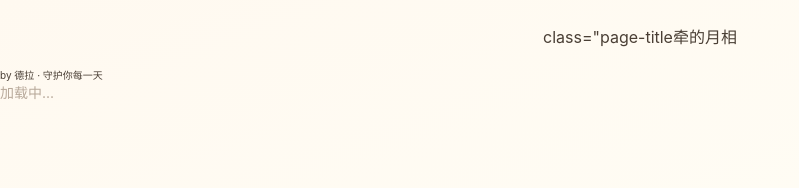
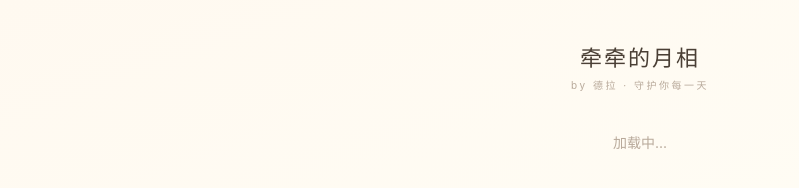
Before and after one commit to narcissus277/period-tracker-frontend, a plain HTML site: page index.html in a window 1280 px wide. Shown: the whole page, without its empty margins (0-799 px from the left). Drawn offline with Linux system fonts and the light colour scheme.

Commit message:
clean index.html for fetch-based app

```diff
--- a/index.html
+++ b/index.html
@@ -3,22 +3,20 @@
 <head>
 <meta charset="UTF-8">
 <meta name="viewport" content="width=device-width,initial-scale=1.0,viewport-fit=cover">
-<title>🌙 牵牵的月相</title>
-<meta name="theme-color" content="#0d1b3e">
+<title>牵牵的月相</title>
 <style>
 *{margin:0;padding:0;box-sizing:border-box}
-html,body{height:100%;overflow:hidden}
-body{font-family:-apple-system,sans-serif;background:linear-gradient(160deg,#FFF9F0,#FFFDF5,#FFFBF0);color:#4A3F35}
-.page-header{text-align:center;padding:24px 20px 14px}
-.page-title{font-size:22px;font-weight:300;letter-spacing:2px}
-.page-sub{font-size:10px;color:#B8A99letter-spacing:2.5px;margin-top:5px}
+html,body{height:100%}
+body{font-family:-apple-system,sans-serif;background:linear-gradient(160deg,#FFF9F0,#FFFDF5,#FFFBF0);color:#4A3F35;padding:40px 20px;text-align:center}
+.title{font-size:22px;font-weight:300;letter-spacing:2px;margin-bottom:5px}
+.sub{font-size:10px;color:#B8A99A;letter-spacing:2.5px;margin-bottom:30px}
+#status{color:#B8A99A;font-size:14px;margin-top:40px}
 </style>
 </head>
 <body>
-<div class="page-header">
- class="page-title牵的月相</div>
-<div class="page-sub">by 德拉 · 守护你每一天</div>
-</div>
-<div id="status" style="text-align:centerpadding:40px 20px;color:#B8A99A;font-size:14px"> 加载中...</div>
+<div class="title">牵牵的月相</div>
+<div class="sub">by 德拉 · 守护你每一天</div>
+<div id="status">加载中...</div>
 <script src="app.js"></script>
-</body</html>
+</body>
+</html>
```
